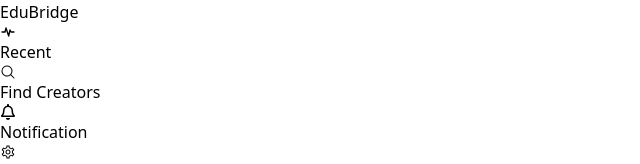
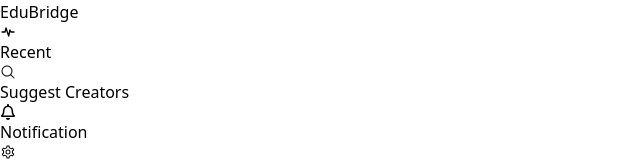
Before and after one commit to AceMalto/EducationalSocialApp, a React (Vite) app in the folder template/: page / in a window 1280 px wide. Shown: the top 164 px of the page, without its empty margins (0-640 px from the left). Built offline with nearby package versions, Linux system fonts and the light colour scheme.

Commit message:
added module

```diff
--- a/template/src/components/Navbar.jsx
+++ b/template/src/components/Navbar.jsx
@@ -20,7 +20,7 @@
           </li>
           <li className="flex items-center pl-12 font-medium space-x-4 py-2 text-black hover:bg-gray-700 rounded">
             <HiMagnifyingGlass />
-            <a href="#about"> Find Creators</a>
+            <a href="#about"> Suggest Creators</a>
           </li>
           <li className="flex items-center pl-12 font-medium space-x-4 py-2 hover:bg-gray-700 rounded">
             <FaRegBell />
```
Also changed, not shown: template/src/pages/SuggestCreator.jsx (added, +12 -0 lines).
